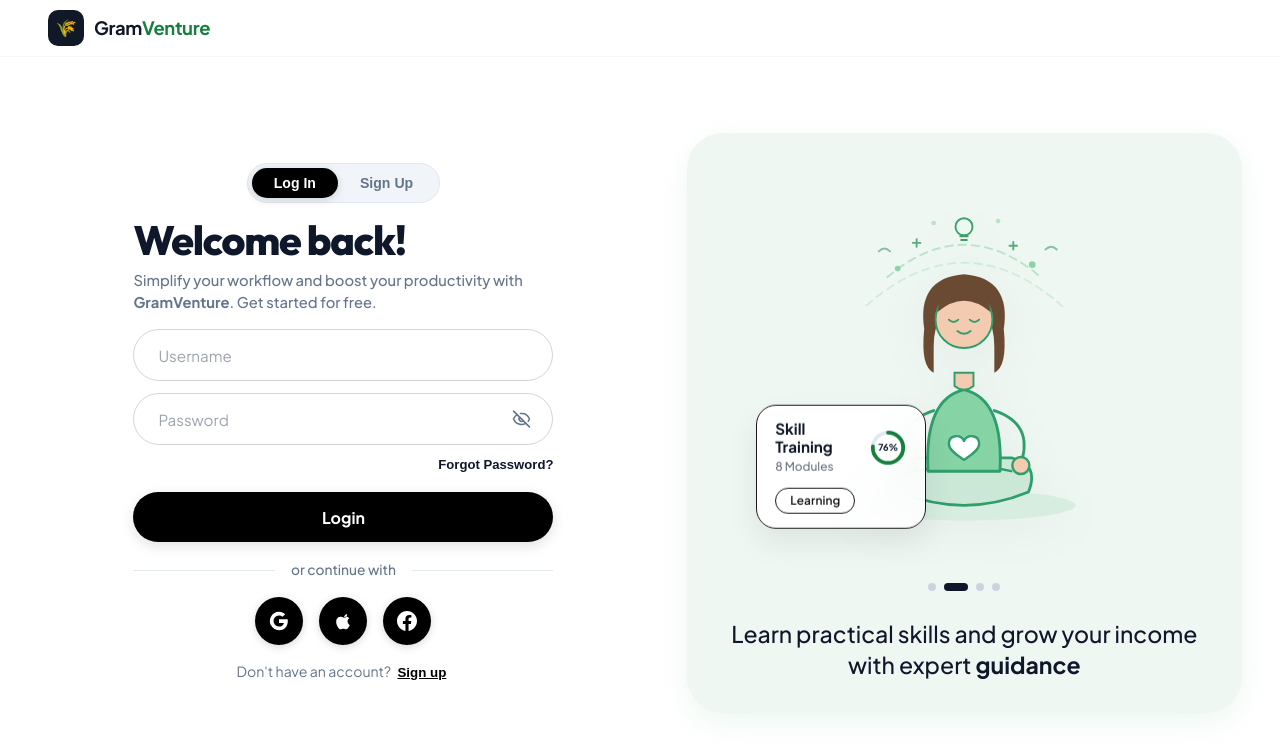
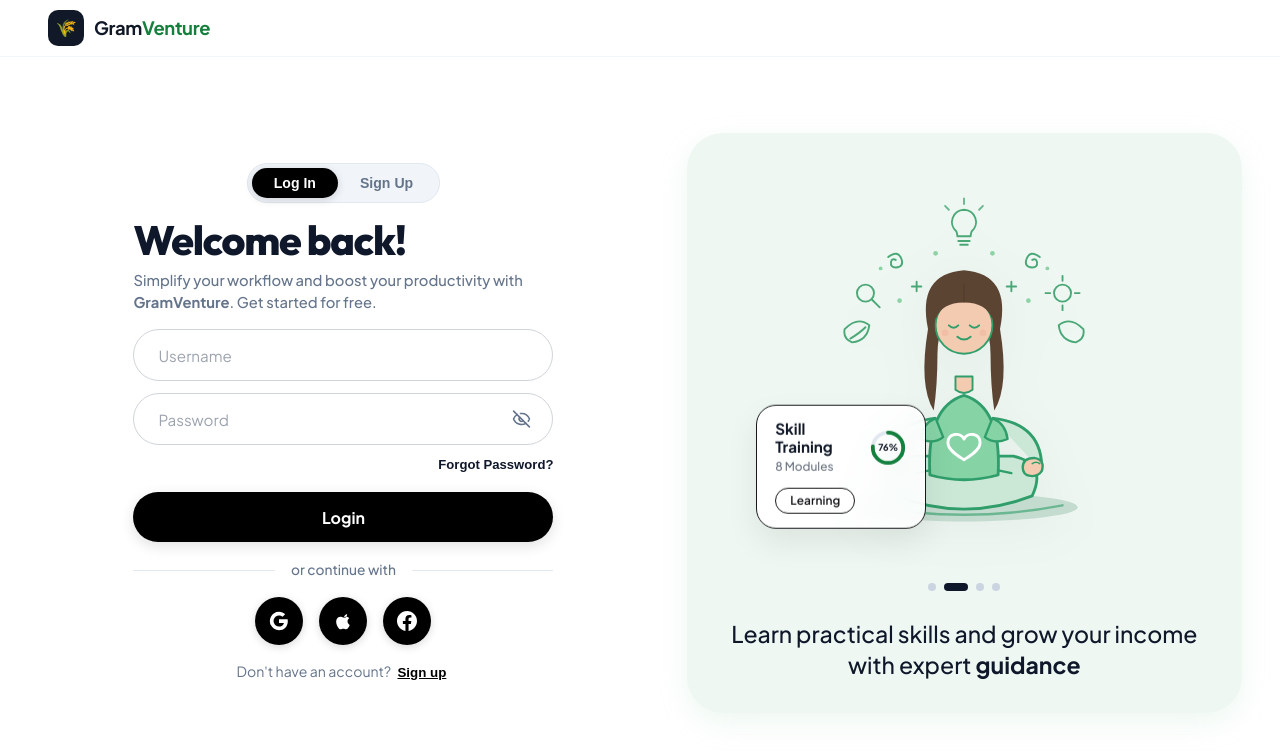
Before and after one commit to rishabh7066/SIH-26, a React (Vite) app in the folder frontend/: page / in a window 1280 px wide. Shown: the top 754 px of the page. Built offline with nearby package versions, Linux system fonts and the light colour scheme.

Commit message:
Redesign meditation SVG to match reference illustration

```diff
--- a/frontend/src/components/AuthPage.jsx
+++ b/frontend/src/components/AuthPage.jsx
@@ -55,7 +55,11 @@ const ILLUSTRATION_SLIDES = [
 const RING_CIRCUMFERENCE = 2 * Math.PI * 16;
 
 // Hand-built SVG meditation figure (kept static across slide changes)
+// Faithfully matches the reference: doodle-icon arc over the head, long
+// flowing hair, green heart tee, and arms extended outward in a mudra pose.
 function MeditationArt() {
+  const line = '#2f9e6a';
+  const doodle = '#4aa877';
   return (
     <svg
       className="meditation-svg"
@@ -63,93 +67,128 @@ function MeditationArt() {
       fill="none"
       xmlns="http://www.w3.org/2000/svg"
       role="img"
-      aria-label="Illustration of a person meditating"
+      aria-label="Illustration of a person meditating surrounded by idea icons"
     >
-      {/* Aura rings */}
-      <g fill="none" stroke="#8ed3a6" strokeWidth="2" strokeLinecap="round">
-        <path className="aura-loop-path" d="M118 96 Q200 26 282 96" opacity="0.55" />
-        <path className="aura-loop-path" d="M96 126 Q200 34 304 126" opacity="0.3" />
+      {/* ---- Doodle icon arc above the head ---- */}
+      <g stroke={doodle} strokeWidth="2" strokeLinecap="round" strokeLinejoin="round" fill="none">
+        {/* Lightbulb (center top) */}
+        <path d="M200 24 a13 13 0 0 1 8 23 q-1 3 -1 5 h-14 q0 -2 -1 -5 a13 13 0 0 1 8 -23 Z" />
+        <path d="M194 57 h12 M196 61 h8" />
+        <path d="M200 12 v6 M180 20 l4 4 M220 20 l-4 4" opacity="0.8" />
+
+        {/* Left side icons */}
+        {/* magnifying glass */}
+        <circle cx="96" cy="112" r="9" />
+        <path d="M103 119 l8 8" />
+        {/* leaf */}
+        <path d="M74 150 q14 -14 26 -4 q-2 16 -18 18 q-10 -4 -8 -14 Z" />
+        <path d="M80 160 q10 -6 16 -12" />
+        {/* spiral swirl */}
+        <path d="M120 74 q10 -8 14 2 q3 8 -6 9 q-6 0 -5 -6 q1 -4 5 -2" />
+        {/* small star */}
+        <path d="M150 100 l0 10 M145 105 l10 0" />
+
+        {/* Right side icons */}
+        {/* gear / flower dot */}
+        <circle cx="304" cy="112" r="9" />
+        <path d="M304 99 v-5 M304 130 v-5 M291 112 h-5 M322 112 h-5" />
+        {/* spiral swirl */}
+        <path d="M280 74 q-10 -8 -14 2 q-3 8 6 9 q6 0 5 -6 q-1 -4 -5 -2" />
+        {/* leaf right */}
+        <path d="M326 150 q-14 -14 -26 -4 q2 16 18 18 q10 -4 8 -14 Z" />
+        {/* small star */}
+        <path d="M250 100 l0 10 M245 105 l10 0" />
       </g>
 
-      {/* Doodles floating around the head */}
-      <g stroke="#3f9e6a" strokeWidth="2" strokeLinecap="round" fill="none">
-        <circle cx="200" cy="42" r="9" fill="#eafaf0" />
-        <path d="M196 52 h8 M197 56 h6" />
-        <path d="M150 55 l0 8 M146 59 l8 0" opacity="0.85" />
-        <path d="M252 58 l0 8 M248 62 l8 0" opacity="0.85" />
-        <path d="M110 68 q6 -6 12 0" opacity="0.6" />
-        <path d="M286 66 q6 -6 12 0" opacity="0.6" />
-      </g>
-      <g stroke="none">
-        <circle cx="130" cy="86" r="3" fill="#8ed3a6" />
-        <circle cx="272" cy="82" r="3.5" fill="#8ed3a6" />
-        <circle cx="168" cy="38" r="2.5" fill="#b7e4c7" />
-        <circle cx="236" cy="36" r="2.5" fill="#b7e4c7" />
+      {/* sparkle dots */}
+      <g fill="#8ed3a6">
+        <circle cx="132" cy="120" r="2.5" />
+        <circle cx="170" cy="70" r="2.5" />
+        <circle cx="230" cy="70" r="2.5" />
+        <circle cx="268" cy="120" r="2.5" />
+        <circle cx="112" cy="86" r="2" />
+        <circle cx="288" cy="86" r="2" />
       </g>
 
-      {/* Mat shadow */}
-      <ellipse cx="200" cy="336" rx="118" ry="16" fill="#d7ede0" />
+      {/* ---- Mat ---- */}
+      <ellipse cx="200" cy="338" rx="120" ry="15" fill="#c4dccf" />
+      <path d="M96 336 Q200 356 304 336" stroke={line} strokeWidth="2.5" fill="none" strokeLinecap="round" opacity="0.6" />
 
-      {/* Crossed legs */}
+      {/* ---- Crossed legs ---- */}
       <path
-        d="M132 322 Q120 292 150 286 L250 286 Q280 292 268 322 Q234 336 200 336 Q166 336 132 322 Z"
+        d="M128 326 Q112 292 148 284 L252 284 Q288 292 272 326 Q236 340 200 340 Q164 340 128 326 Z"
         fill="#cbe8d7"
-        stroke="#2f9e6a"
+        stroke={line}
         strokeWidth="3"
         strokeLinejoin="round"
       />
-      <path d="M150 300 Q200 288 250 300" stroke="#2f9e6a" strokeWidth="2.5" fill="none" strokeLinecap="round" />
+      <path d="M150 302 Q200 290 250 302" stroke={line} strokeWidth="2.5" fill="none" strokeLinecap="round" />
+      {/* feet tucked */}
+      <path d="M182 292 q18 -8 36 0" stroke={line} strokeWidth="2.5" fill="none" strokeLinecap="round" />
 
-      {/* Arms reaching to the knees (mudra pose) */}
-      <path d="M168 236 Q126 250 140 292" stroke="#2f9e6a" strokeWidth="3" fill="none" strokeLinecap="round" />
-      <path d="M232 236 Q274 250 260 292" stroke="#2f9e6a" strokeWidth="3" fill="none" strokeLinecap="round" />
+      {/* ---- Arms extended out to the knees (drawn behind torso) ---- */}
+      <path d="M170 244 Q116 250 118 300" stroke={line} strokeWidth="3" fill="#cbe8d7" strokeLinejoin="round" />
+      <path d="M230 244 Q284 250 282 300" stroke={line} strokeWidth="3" fill="#cbe8d7" strokeLinejoin="round" />
 
-      {/* Torso / shirt */}
+      {/* ---- Torso / shirt ---- */}
       <path
-        d="M162 300 Q158 224 200 214 Q242 224 238 300 Z"
+        d="M164 304 Q160 232 200 220 Q240 232 236 304 Q200 314 164 304 Z"
         fill="#86d3a6"
-        stroke="#2f9e6a"
+        stroke={line}
+        strokeWidth="3"
+        strokeLinejoin="round"
+      />
+      {/* sleeves */}
+      <path d="M170 244 q-14 6 -16 22 q14 6 24 -2 Z" fill="#86d3a6" stroke={line} strokeWidth="2.5" strokeLinejoin="round" />
+      <path d="M230 244 q14 6 16 22 q-14 6 -24 -2 Z" fill="#86d3a6" stroke={line} strokeWidth="2.5" strokeLinejoin="round" />
+
+      {/* Heart on the chest */}
+      <path
+        d="M200 266 c-4 -8 -17 -6 -17 4 c0 8 11 14 17 18 c6 -4 17 -10 17 -18 c0 -10 -13 -12 -17 -4 Z"
+        fill="none"
+        stroke="#ffffff"
         strokeWidth="3"
         strokeLinejoin="round"
       />
 
-      {/* Heart on the chest */}
+      {/* ---- Mudra hands on the knees ---- */}
+      <g fill="#f3cbb0" stroke={line} strokeWidth="2.5" strokeLinejoin="round">
+        <path d="M118 300 q-4 -12 8 -14 q12 0 12 10 q0 8 -8 9 q-8 1 -12 -5 Z" />
+        <path d="M282 300 q4 -12 -8 -14 q-12 0 -12 10 q0 8 8 9 q8 1 12 -5 Z" />
+      </g>
+      <path d="M120 292 q4 -3 8 0 M280 292 q-4 -3 -8 0" stroke={line} strokeWidth="1.5" fill="none" strokeLinecap="round" />
+
+      {/* ---- Neck ---- */}
+      <path d="M191 200 h18 v14 q-9 7 -18 0 Z" fill="#f3cbb0" stroke={line} strokeWidth="2" strokeLinejoin="round" />
+
+      {/* ---- Hair behind (long, flowing past shoulders) ---- */}
       <path
-        d="M200 268 c-4 -8 -16 -6 -16 3 c0 7 10 13 16 17 c6 -4 16 -10 16 -17 c0 -9 -12 -11 -16 -3 Z"
-        fill="#ffffff"
-        stroke="#2f9e6a"
-        strokeWidth="2.5"
-        strokeLinejoin="round"
+        d="M162 150 Q150 92 200 88 Q250 92 238 150 Q248 210 232 236 Q228 210 228 176 Q228 138 200 136 Q172 138 172 176 Q172 210 168 236 Q152 210 162 150 Z"
+        fill="#5c4433"
       />
 
-      {/* Hands resting on knees */}
-      <circle cx="140" cy="294" r="9" fill="#f3cbb0" stroke="#2f9e6a" strokeWidth="2.5" />
-      <circle cx="260" cy="294" r="9" fill="#f3cbb0" stroke="#2f9e6a" strokeWidth="2.5" />
+      {/* ---- Head ---- */}
+      <circle cx="200" cy="146" r="30" fill="#f3cbb0" stroke={line} strokeWidth="2" />
 
-      {/* Neck */}
-      <path d="M190 196 h20 v14 q-10 8 -20 0 Z" fill="#f3cbb0" stroke="#2f9e6a" strokeWidth="2" />
-
-      {/* Hair (back) */}
+      {/* ---- Hair top / fringe (center part) ---- */}
       <path
-        d="M158 150 Q150 96 200 92 Q250 96 242 150 Q246 190 232 196 L232 168 Q232 128 200 126 Q168 128 168 168 L168 196 Q154 190 158 150 Z"
-        fill="#6b4a34"
+        d="M170 140 Q168 104 200 102 Q232 104 230 140 Q224 122 200 122 Q176 122 170 140 Z"
+        fill="#5c4433"
       />
-
-      {/* Head */}
-      <circle cx="200" cy="140" r="30" fill="#f3cbb0" stroke="#2f9e6a" strokeWidth="2" />
-
-      {/* Hair (top) */}
-      <path d="M172 132 Q176 104 200 104 Q224 104 228 132 Q214 120 200 120 Q186 120 172 132 Z" fill="#6b4a34" />
+      <path d="M200 102 q0 12 0 20" stroke="#4a3628" strokeWidth="1.5" fill="none" opacity="0.5" />
 
       {/* Closed eyes + gentle smile */}
       <path
-        d="M184 140 q5 5 10 0 M206 140 q5 5 10 0"
-        stroke="#2f9e6a"
+        d="M184 146 q5 5 10 0 M206 146 q5 5 10 0"
+        stroke={line}
         strokeWidth="2"
         fill="none"
         strokeLinecap="round"
       />
-      <path d="M193 152 q7 6 14 0" stroke="#2f9e6a" strokeWidth="2" fill="none" strokeLinecap="round" />
+      <path d="M193 158 q7 6 14 0" stroke={line} strokeWidth="2" fill="none" strokeLinecap="round" />
+      {/* cheeks */}
+      <circle cx="180" cy="154" r="3.5" fill="#f3b6a0" opacity="0.6" />
+      <circle cx="220" cy="154" r="3.5" fill="#f3b6a0" opacity="0.6" />
     </svg>
   );
 }
```
